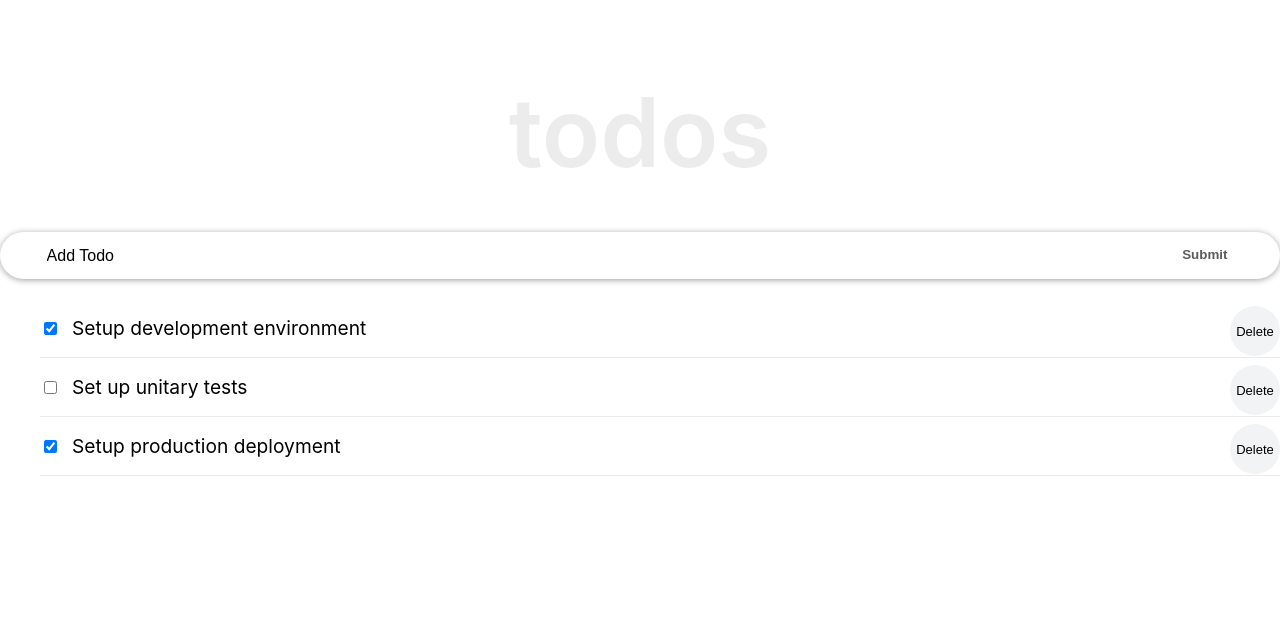
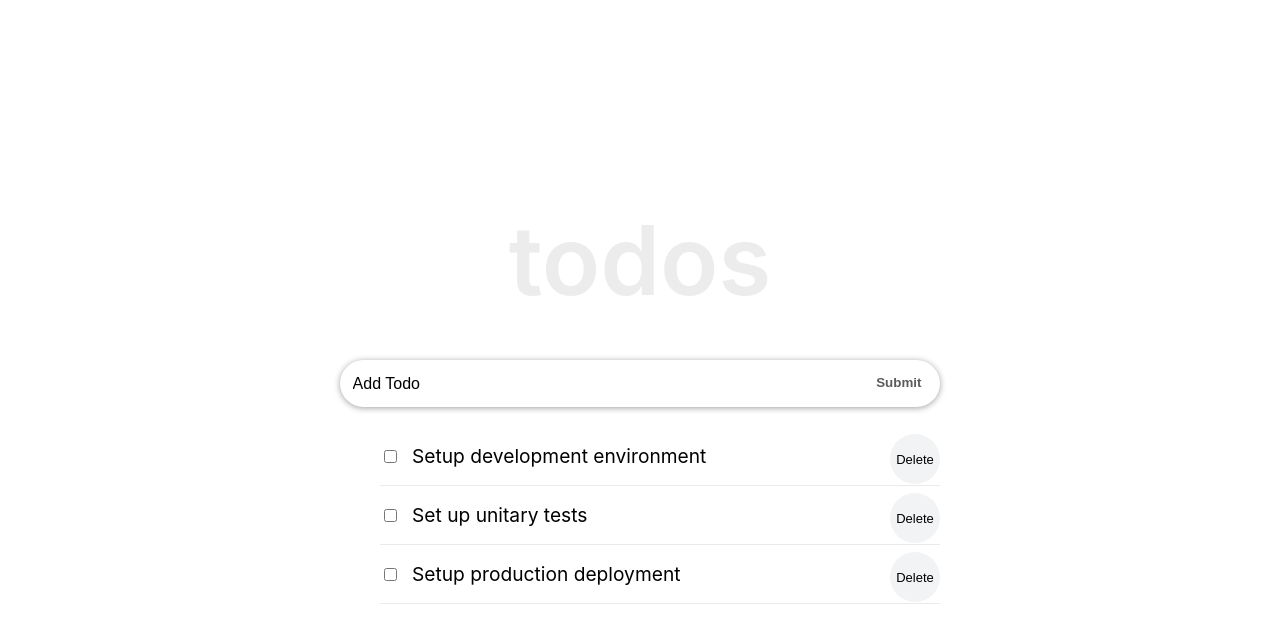
Before and after one commit to Usagib/react-takehome, a React (Create React App) app: page / in a window 1280 px wide. Shown: the top 640 px of the page. Built offline with nearby package versions, Linux system fonts and the light colour scheme.

Commit message:
edit container

```diff
--- a/src/components/TodoContainer.js
+++ b/src/components/TodoContainer.js
@@ -10,7 +10,7 @@ class TodoContainer extends Component {
             {
                 id: uuidv4(),
                 title: "Setup development environment",
-                completed: true
+                completed: false
             },
             {
                 id: uuidv4(),
@@ -20,7 +20,7 @@ class TodoContainer extends Component {
             {
                 id: uuidv4(),
                 title: "Setup production deployment",
-                completed: true
+                completed: false
             }
         ]
     };
@@ -64,7 +64,8 @@ class TodoContainer extends Component {
 
     render() {
         return (
-            <div>
+            <div className="container">
+                <div className="inner">
                     <Header />
                     <InputTodo addTodoProps={this.addTodoItem} />
                     <TodosList
@@ -73,6 +74,7 @@ class TodoContainer extends Component {
                         handleDeleteProps={this.handleDelete}
                     />
                 </div>
+            </div>
         )
     }
 
--- a/src/components/TodoItem.js
+++ b/src/components/TodoItem.js
@@ -1,21 +1,57 @@
 import React from "react";
 import styles from "./TodoItem.module.css";
 class TodoItem extends React.Component {
+    state = {
+        editing: false,
+    }
+
+    handleEditing = () => {
+        this.setState(() => {
+            return {
+                editing: true,
+            }
+        })
+    }
 
     render() {
+        let viewMode = {}
+        let editMode = {}
+
+        const { editing } = this.state;
+
+        if(this.state.editing) {
+            viewMode.display = "none"
+        } else {
+            editMode.display = "none"
+        }
+
+        const completedStyle = {
+            fontStyle: "italic",
+            color: "#595959",
+            opacity: 0.4,
+            textDecoration: "line-trough",
+        }
+
+        const {completed, id, title} = this.props.todo;
         return (
             <>
 
             <li className={styles.item}>
+                <div onDoubleClick={this.handleEditing}>
                     <input
-                        className={styles.checkbox}
-                        type="checkbox"
-                        checked={this.props.todo.completed}
-                        onChange={() => this.props.handleChangeProps(this.props.todo.id)}
-                    />
-                    {this.props.todo.title}
-                <button onClick={() => this.props.handleDeleteProps(this.props.todo.id)}>Delete</button>
+                            className={styles.checkbox}
+                            type="checkbox"
+                            checked={completed}
+                            onChange={() => this.props.handleChangeProps(id)}
+                        />
+                     <span style={completed ? completedStyle : null}>
+                        {title}
+                    </span>
+                    <button onClick={() => this.props.handleDeleteProps(id)}>Delete</button>
+                </div>
             </li>
+            <input type="text" style={editMode} className={styles.textInput} />
+
 
             </>
         )}
--- a/src/components/TodoItem.module.css
+++ b/src/components/TodoItem.module.css
@@ -21,3 +21,9 @@
     width: 50px;
     margin: -10px 0 0 10px;
   }
+
+  .textInput {
+      width: 100%;
+      padding: 10px;
+      border: 1px solid #dfdfdf;
+  }
```
Lines whose indentation alone changed are shown as unchanged.
